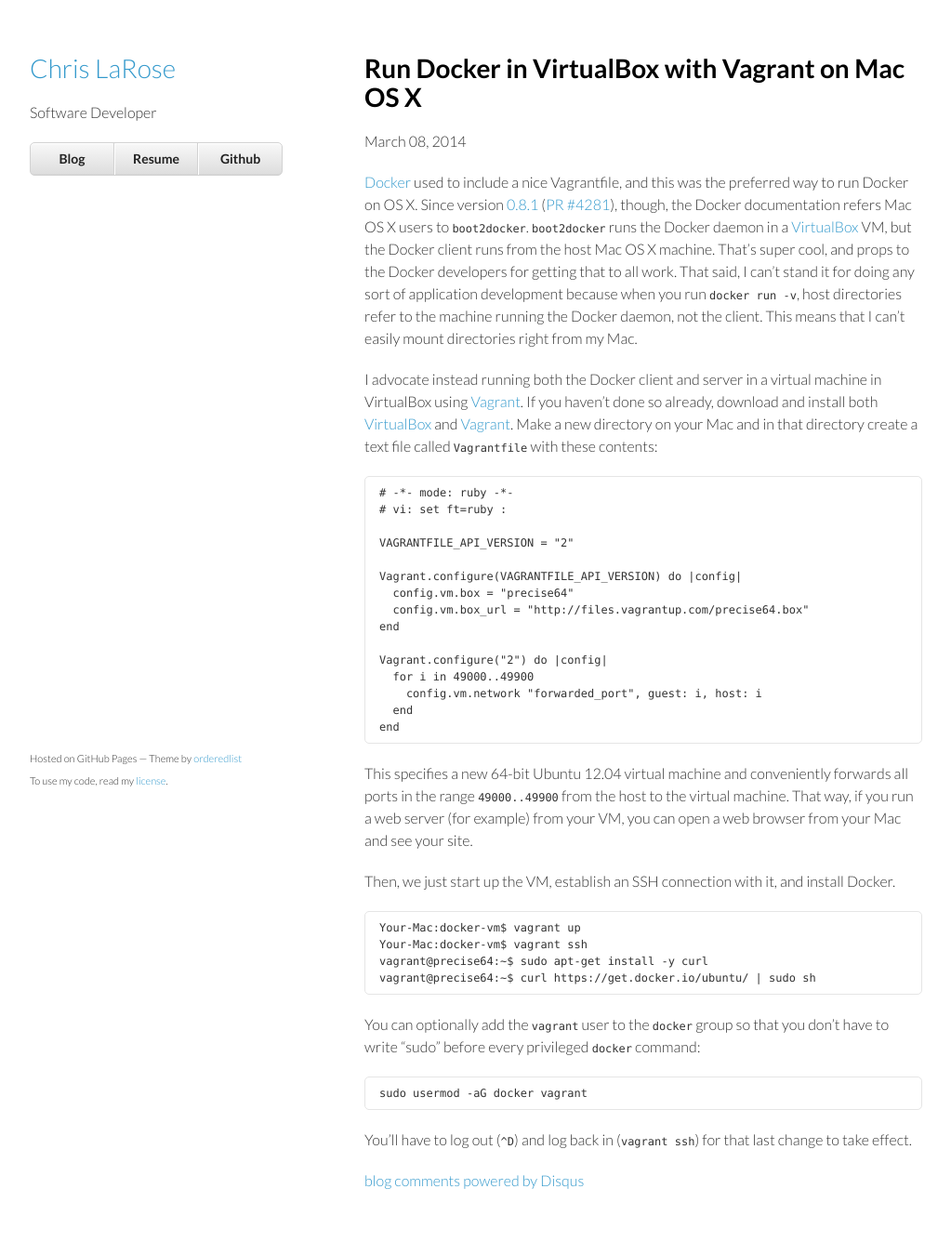
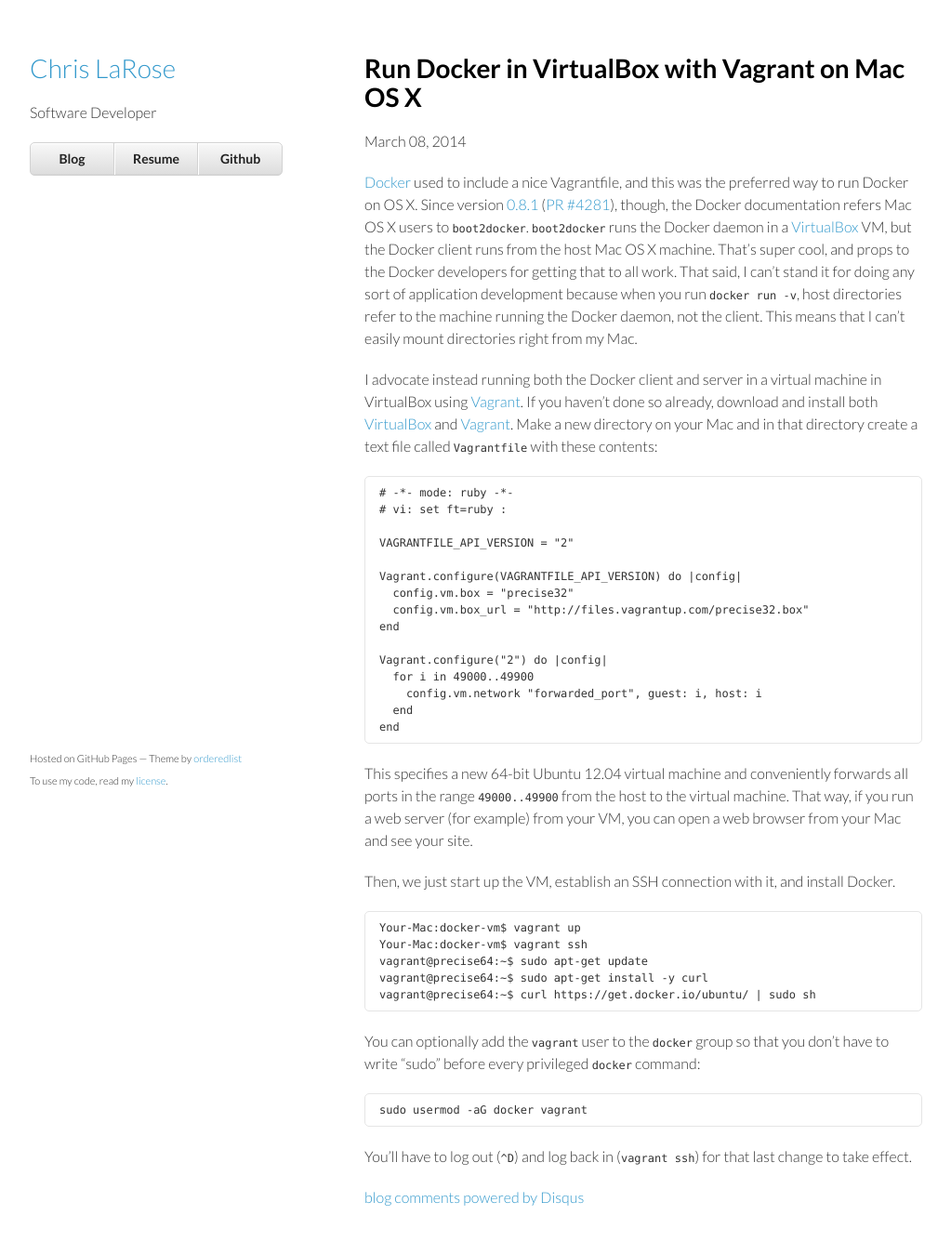
Before and after one commit to cjlarose/cjlarose.github.io, a Jekyll site: the page built from _posts/2014-03-08-run-docker-with-vagrant.md, in a window 1280 px wide. Shown: the whole page at 93% size, without its empty margins (128-1151 px from the left). Built offline with Jekyll 4.4.1, drawn with Linux system fonts in a browser that asks for light colours; comment, search, counter and statistics services are not loaded.

Commit message:
Change vagrant box to 32-bit, issue apt-get update

```diff
--- a/_posts/2014-03-08-run-docker-with-vagrant.md
+++ b/_posts/2014-03-08-run-docker-with-vagrant.md
@@ -26,8 +26,8 @@
     VAGRANTFILE_API_VERSION = "2"
 
     Vagrant.configure(VAGRANTFILE_API_VERSION) do |config|
-      config.vm.box = "precise64"
-      config.vm.box_url = "http://files.vagrantup.com/precise64.box"
+      config.vm.box = "precise32"
+      config.vm.box_url = "http://files.vagrantup.com/precise32.box"
     end
 
     Vagrant.configure("2") do |config|
@@ -46,6 +46,7 @@
 
     Your-Mac:docker-vm$ vagrant up
     Your-Mac:docker-vm$ vagrant ssh
+    vagrant@precise64:~$ sudo apt-get update
     vagrant@precise64:~$ sudo apt-get install -y curl
     vagrant@precise64:~$ curl https://get.docker.io/ubuntu/ | sudo sh
 
```
